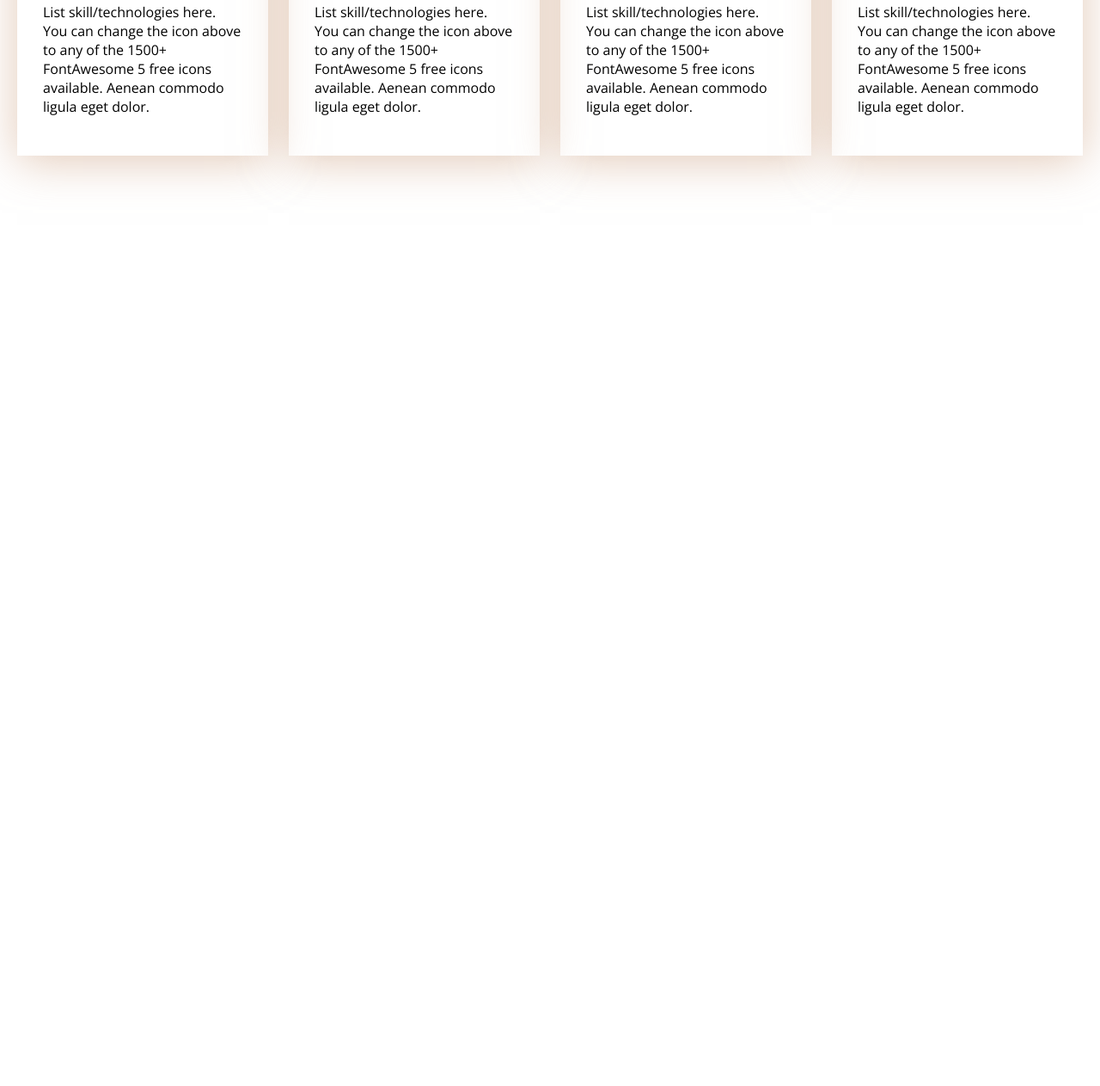
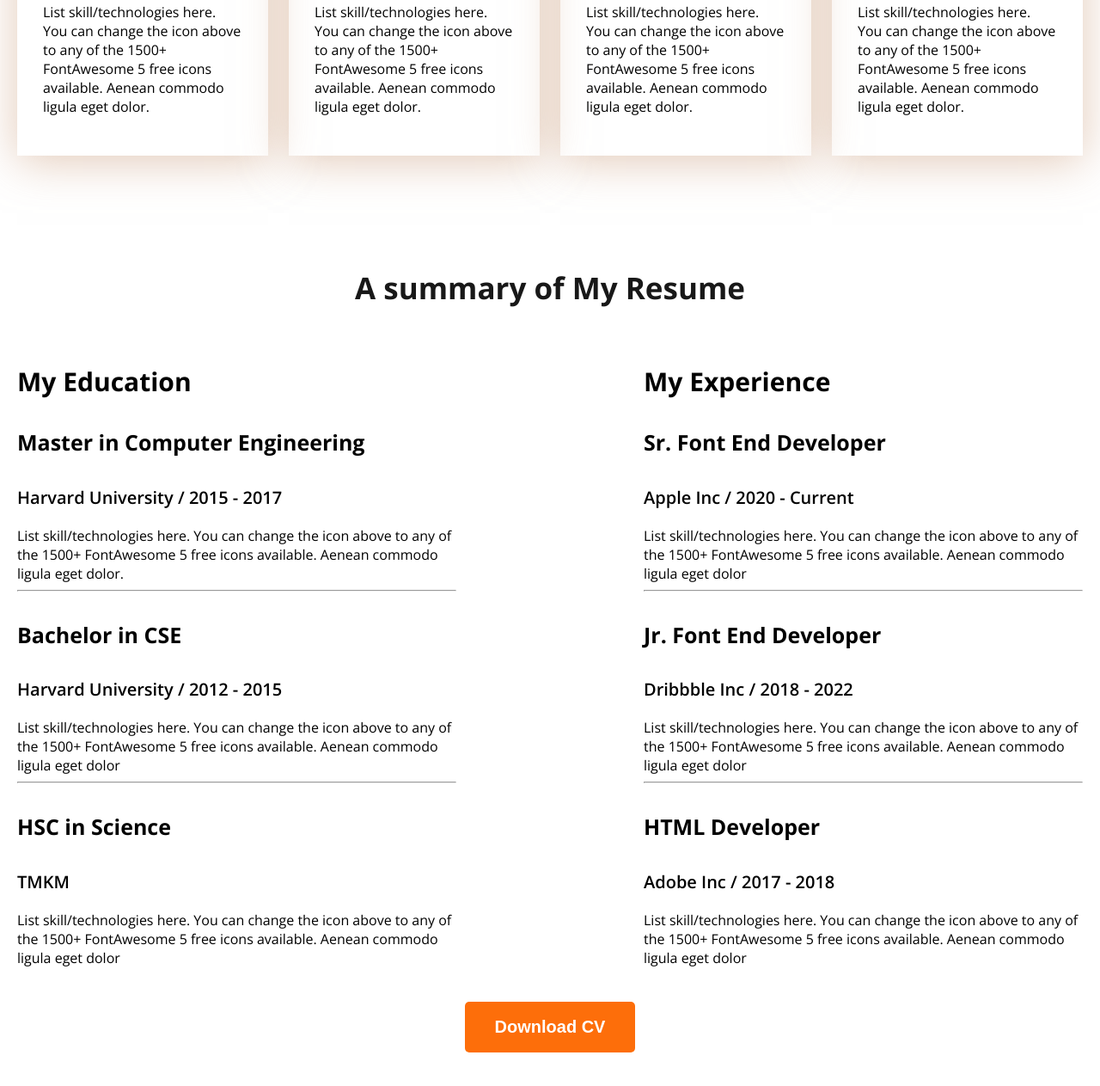
Before and after one commit to Tanbir76/webdevaloper-protfolio, a plain HTML site: page index.html in a window 1280 px wide. Shown: the part 1938-3201 px from the top of the page at 86% size. Before the commit the page ends 2249 px from the top, so only its background shows below. Drawn offline with nearby package versions, Linux system fonts and the light colour scheme.

Commit message:
forth stap complet

```diff
--- a/index.html
+++ b/index.html
@@ -84,6 +84,57 @@
 					</div>
 				</div>
 		</section>
+		<section class="skills">
+			<h3 class="section-title center">A summary of My Resume</h3>
+			<div class="resume-container">
+				<!-- .resume-colum*2>h3.resume-colum-title+.experience*3>h4.experience-title+h5.experience-sub-title+.experience-description   -->
+				<div class="resume-colum">
+					<h3 class="resume-colum-title">My Education</h3>
+					<div class="experience">
+						<h4 class="experience-title">Master in Computer Engineering</h4>
+						<h5 class="experience-sub-title">Harvard University / 2015 - 2017</h5>
+						<div class="experience-description">List skill/technologies here. You can change the icon above
+							to any of the 1500+ FontAwesome 5 free icons available. Aenean commodo ligula eget dolor.</div>
+					</div><hr>
+					<div class="experience">
+						<h4 class="experience-title">Bachelor in CSE</h4>
+						<h5 class="experience-sub-title">Harvard University / 2012 - 2015</h5>
+						<div class="experience-description">List skill/technologies here. You can change the icon above
+							to any of the 1500+ FontAwesome 5 free icons available. Aenean commodo ligula eget dolor</div>
+					</div><hr>
+					<div class="experience">
+						<h4 class="experience-title"> HSC in Science</h4>
+						<h5 class="experience-sub-title">TMKM</h5>
+						<div class="experience-description">List skill/technologies here. You can change the icon above
+							to any of the 1500+ FontAwesome 5 free icons available. Aenean commodo ligula eget dolor</div>
+					</div>
+				</div>
+				<div class="resume-colum">
+					<h3 class="resume-colum-title">My Experience</h3>
+					<div class="experience">
+						<h4 class="experience-title">Sr. Font End Developer</h4>
+						<h5 class="experience-sub-title">Apple Inc / 2020 - Current</h5>
+						<div class="experience-description">List skill/technologies here. You can change the icon above
+							to any of the 1500+ FontAwesome 5 free icons available. Aenean commodo ligula eget dolor</div><hr>
+					</div>
+					<div class="experience">
+						<h4 class="experience-title">Jr. Font End Developer</h4>
+						<h5 class="experience-sub-title">Dribbble Inc / 2018 - 2022</h5>
+						<div class="experience-description">List skill/technologies here. You can change the icon above
+							to any of the 1500+ FontAwesome 5 free icons available. Aenean commodo ligula eget dolor</div><hr>
+					</div>
+					<div class="experience">
+						<h4 class="experience-title">HTML Developer</h4>
+						<h5 class="experience-sub-title">Adobe Inc / 2017 - 2018</h5>
+						<div class="experience-description">List skill/technologies here. You can change the icon above
+							to any of the 1500+ FontAwesome 5 free icons available. Aenean commodo ligula eget dolor</div>
+					</div>
+				</div>
+			</div>
+			<div class="but center">
+				<button class="btn-primary ">Download CV</button>
+			</div>
+		</section>
 	</main>
 
 	<footer>
--- a/style/portfolio.css
+++ b/style/portfolio.css
@@ -132,3 +132,37 @@ main section{
 	padding: 30px;
 	box-shadow: 0px 6px 50px 0 #cfa6899c;
 }
+.resume-container{
+	display: flex;
+	/* justify-content:right; */
+	gap: 24px;
+	justify-content:space-between;
+}
+.experience{
+	width: 511px;
+	/* height: 175px;justify-content:right; */
+}
+
+
+.experience-description .experience-sub-title{
+	color: #757575;
+}
+.experience-sub-title{
+	font-size: 20px;
+	font-weight: 600;
+	margin-bottom: 20px;
+}
+.experience-title{
+	margin-bottom: 20px;
+	font-size: 25px;
+}
+.resume hr{
+	margin: 30px;
+}
+.resume-colum-title{
+	font-size: 30px;
+	font-weight: bold;
+}
+.but{
+	margin-top: 40px;
+}
```
